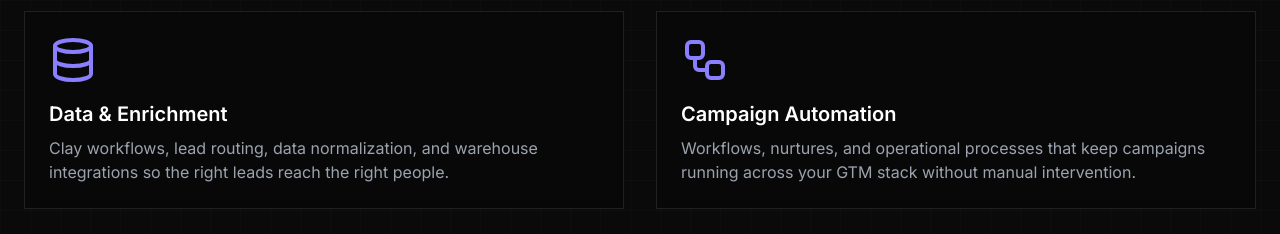
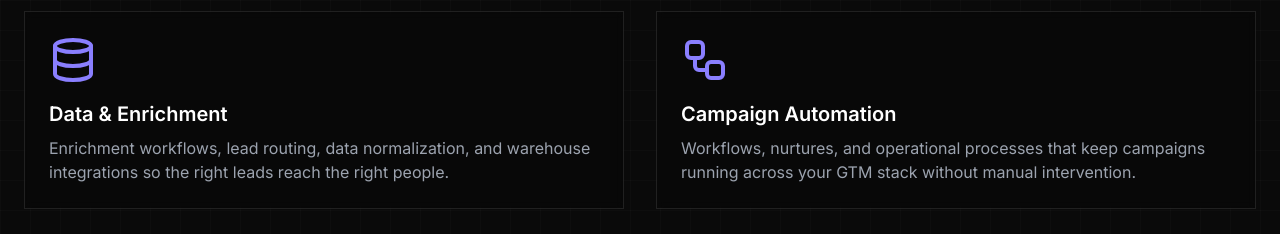
Before and after one commit to corygabor/moptimize, a Next.js app: page / in a window 1280 px wide. Shown: the part 1140-1374 px from the top of the page. Built offline with nearby package versions, Linux system fonts and the light colour scheme.

Commit message:
Remove Clay references, use generic enrichment language
Co-Authored-By: Claude Opus 4.6 (1M context) <noreply@anthropic.com>

```diff
--- a/components/service-categories.tsx
+++ b/components/service-categories.tsx
@@ -37,7 +37,7 @@ const services = [
     description:
       "Clean, enrich, and route your data so the right leads get to the right people with the right context.",
     items: [
-      "Clay enrichment workflows",
+      "Lead enrichment workflows",
       "Lead routing and assignment logic",
       "Data normalization and hygiene",
       "Snowflake and warehouse integrations",
--- a/components/services.tsx
+++ b/components/services.tsx
@@ -20,7 +20,7 @@ const services = [
   {
     title: "Data & Enrichment",
     description:
-      "Clay workflows, lead routing, data normalization, and warehouse integrations so the right leads reach the right people.",
+      "Enrichment workflows, lead routing, data normalization, and warehouse integrations so the right leads reach the right people.",
     icon: Database,
   },
   {
--- a/components/subscription-plans.tsx
+++ b/components/subscription-plans.tsx
@@ -27,7 +27,7 @@ const plans = [
     tagline: "Enrichment pipelines, advanced routing, and workflow automation.",
     features: [
       "Everything in Foundation",
-      "Clay enrichment and data pipeline builds",
+      "Lead enrichment and data pipeline builds",
       "Advanced lead routing and assignment logic",
       "Outbound process and sequence automation",
       "Ongoing optimization and monitoring",
```
